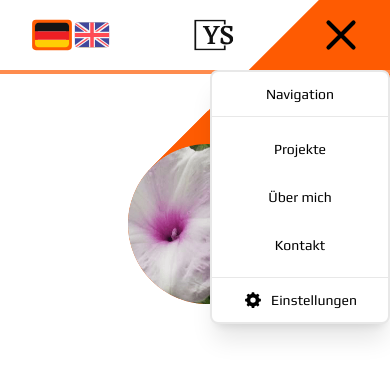
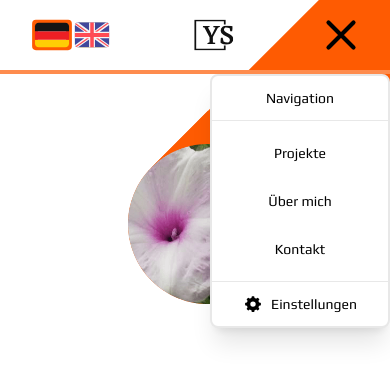
Before and after one commit to SchmittYannic/portfolio_ys, a React (Vite) app: page / in a window 390 px wide. Both pictures are taken after a click on the picture 341 px from the left and 35 px from the top of the page. Shown: the top 373 px of the page. Built offline with nearby package versions, Linux system fonts and the light colour scheme.

Commit message:
Adds margin top to nav and settings menu

```diff
--- a/src/components/Navbar.tsx
+++ b/src/components/Navbar.tsx
@@ -18,7 +18,7 @@ const NavMenu = ({ setIsMenuOpen, isSettingOpen, setIsSettingOpen }: NavMenuProp
     const cog: string = theme === "light" ? cogBlack : cogWhite;
 
     return (
-        <div className={`xl:ml-6 xl:mt-6 rounded-lg dark:bg-darkBase bg-base border-2 dark:border-darkBaseSecondary border-baseSecondary dark:shadow-darkTextPrimary/10 dark:shadow-md shadow-xl z-10`}>
+        <div className={`xl:ml-6 xl:mt-6 mt-1 rounded-lg dark:bg-darkBase bg-base border-2 dark:border-darkBaseSecondary border-baseSecondary dark:shadow-darkTextPrimary/10 dark:shadow-md shadow-xl z-10`}>
             <div className="px-4 py-3 text-sm text-textPrimary dark:text-darkTextPrimary">
                 <div className="text-center font-medium truncate">
                     {lang === "de" ? TextContent.german.navigation : TextContent.english.navigation}
@@ -159,7 +159,7 @@ const SettingsMenu = () => {
     }, [focusedRadio])
 
     return (
-        <div className="lg:mr-6 lg:mt-6 rounded-lg dark:bg-darkBase bg-base border-2 dark:border-darkBaseSecondary border-baseSecondary dark:shadow-darkTextPrimary/10 dark:shadow-md shadow-xl z-10">
+        <div className="lg:mr-6 lg:mt-6 mt-1 rounded-lg dark:bg-darkBase bg-base border-2 dark:border-darkBaseSecondary border-baseSecondary dark:shadow-darkTextPrimary/10 dark:shadow-md shadow-xl z-10">
             <div className="h-12 w-full px-5 py-2 flex items-center text-sm dark:text-darkTextPrimary text-textPrimary">
                 {lang === "de" ? TextContent.german.colorscheme : TextContent.english.colorscheme}
             </div>
```
